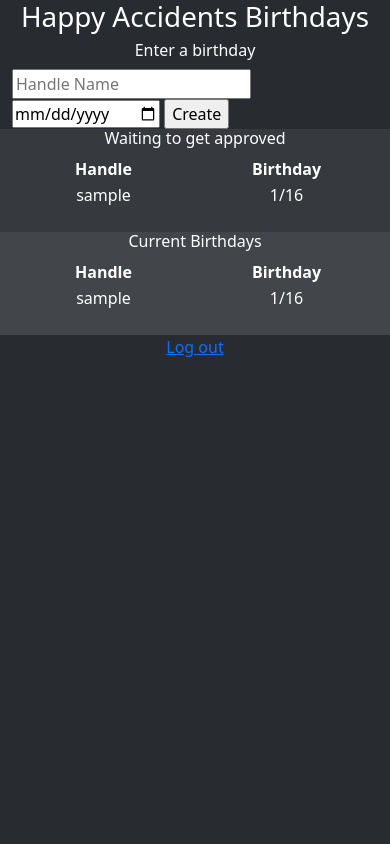
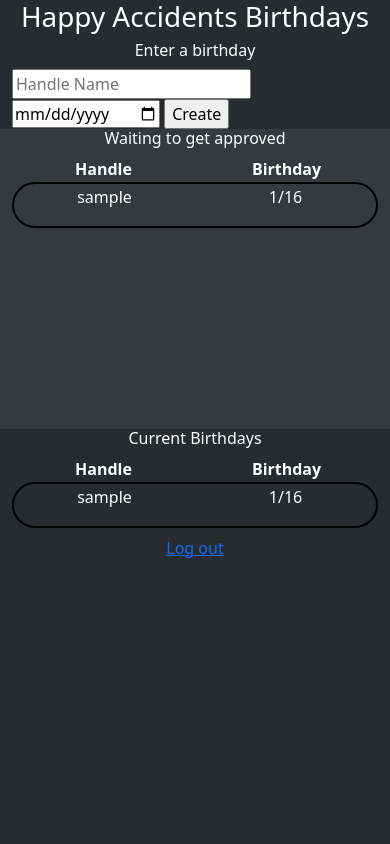
Before and after one commit to Jlynn209/ha-birthday-tracker, a Flask app: template flask_app/templates/dashboard.html in a window 390 px wide. Run offline with Flask 2, Linux system fonts and the light colour scheme; the template is opened without the code that fills it: most values are stand-ins (such as "Sample title", 1, 10 or a date in 2020).

Commit message:
change css

```diff
--- a/flask_app/static/css/dash.css
+++ b/flask_app/static/css/dash.css
@@ -13,15 +13,23 @@
     }
 
     .left{
-        max-height: 200px;
+        min-height: 300px;
+        max-height: 400px;
         overflow-y: scroll;
         background-color: rgb(54,57,62);
     }
 
     .right{
-        max-height: 200px;
+        min-height: 300px;
+        max-height: 400px;
         overflow-y: scroll;
         background-color: rgb(66,69,73);
+    }
+
+    .bday-info {
+        border-radius: 40px;
+        border-color: black;
+        border-width: 2px;
     }
 }
 
--- a/flask_app/static/css/reg.css
+++ b/flask_app/static/css/reg.css
@@ -10,3 +10,7 @@ body {
     background-color: rgb(66,69,73);
 
 }
+
+input {
+    min-width:0;
+}
--- a/flask_app/templates/dashboard.html
+++ b/flask_app/templates/dashboard.html
@@ -33,8 +33,13 @@
             </div>
 
             <div>
+                {% if pendings %}
                 <div class="row">
+                {% else %}
+                <div>
+                {% endif %}
                     <!-- pending transactions -->
+                    {% if pendings  %}
                     <div class="col-lg-4 col-md-auto left">
                         <div class="d-flex justify-content-center">
                             <h2 class="text-white" >Waiting to get approved</h2>
@@ -73,8 +78,12 @@
                             {% endfor %}
                         </table>
                     </div>
+                    {% endif %}
                     <!-- approved birthdays -->
+                    {% if condition %}
                     <div class="col-lg-8 col-md-6 right">
+                    {% endif %}
+                    <div class="col">
                         <div class="d-flex justify-content-center">
                             <h2 class="text-white">Current Birthdays</h2>
                         </div>
--- a/flask_app/templates/reg.html
+++ b/flask_app/templates/reg.html
@@ -27,7 +27,7 @@
                     {% endwith %}
                     <div class="row pt-5 pb-2">
                         <div class="d-flex justify-content-center">
-                            <input type="text" name="first_name" placeholder="First Name">
+                            <input class="" type="text" name="first_name" placeholder="First Name">
                         </div>
                     </div>
                     <div class="row  pb-2">
```
